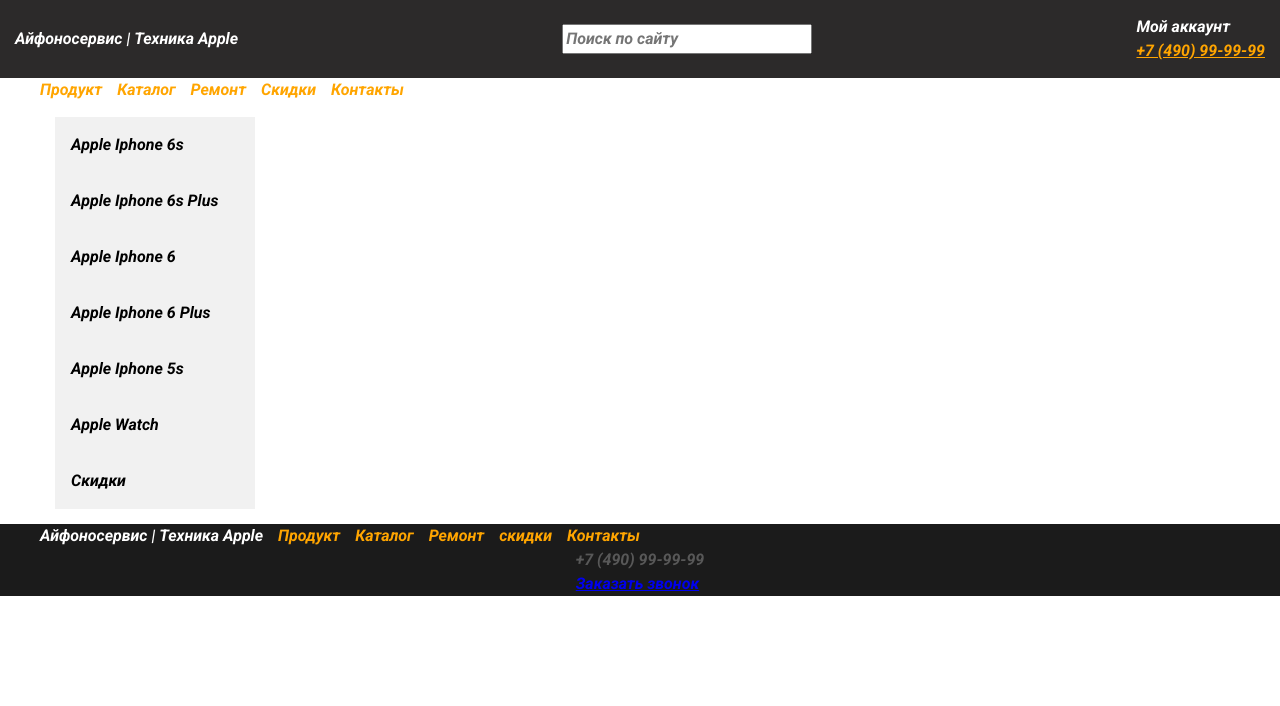
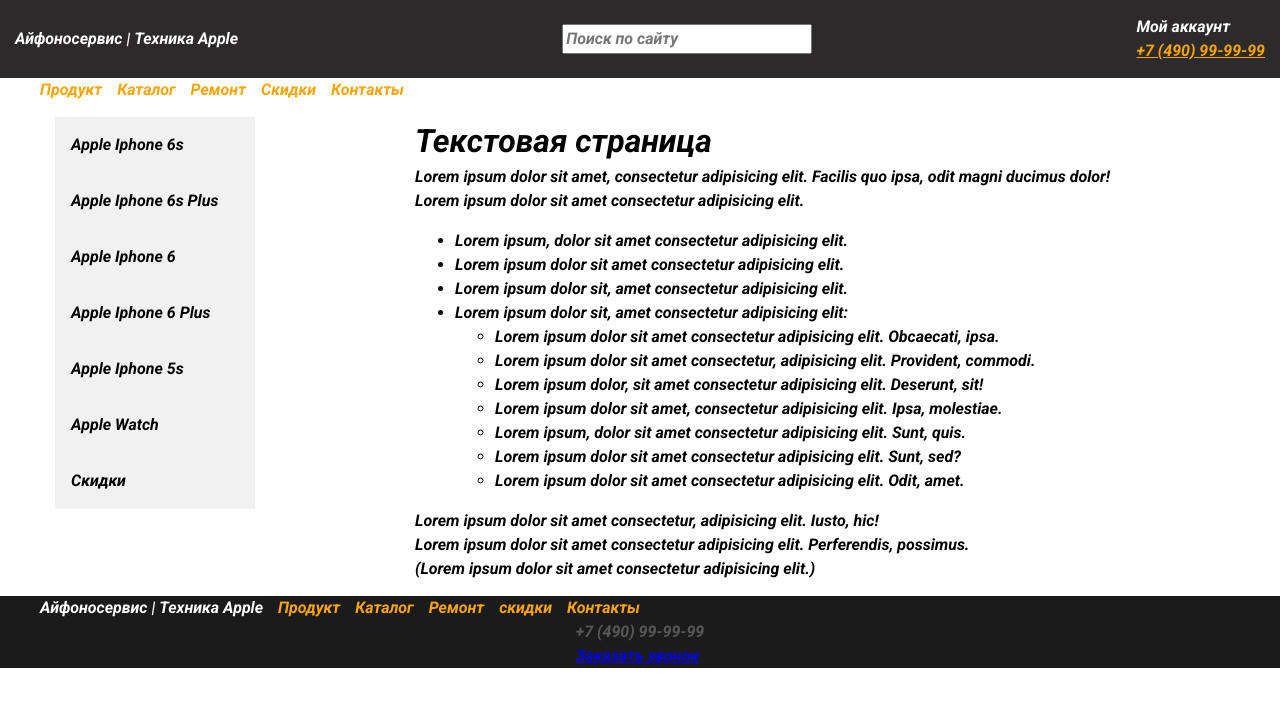
Before and after one commit to Drygz/Vladimir-khrushchev, a plain HTML site: page page.html in a window 1280 px wide. Drawn offline with Linux system fonts and the light colour scheme.

Commit message:
Update page.html

```diff
--- a/page.html
+++ b/page.html
@@ -62,10 +62,28 @@
             </aside>
         </div>
         <div class="main__right">
-
-
-            </section>
-
+           <h1>Текстовая страница</h1>
+           <p>Lorem ipsum dolor sit amet, consectetur adipisicing elit. Facilis quo ipsa, odit magni ducimus dolor!</p>
+           <span>Lorem ipsum dolor sit amet consectetur adipisicing elit.</span>
+        <ul>
+            <li>Lorem ipsum, dolor sit amet consectetur adipisicing elit.</li>
+            <li>Lorem ipsum dolor sit amet consectetur adipisicing elit.</li>
+            <li>Lorem ipsum dolor sit, amet consectetur adipisicing elit.</li>
+            <li>Lorem ipsum dolor sit, amet consectetur adipisicing elit:</li>
+            <ul>
+                <li>Lorem ipsum dolor sit amet consectetur adipisicing elit. Obcaecati, ipsa.</li>
+            <li>Lorem ipsum dolor sit amet consectetur, adipisicing elit. Provident, commodi.
+            </li>
+            <li>Lorem ipsum dolor, sit amet consectetur adipisicing elit. Deserunt, sit!</li>
+            <li>Lorem ipsum dolor sit amet, consectetur adipisicing elit. Ipsa, molestiae.</li>
+            <li>Lorem ipsum, dolor sit amet consectetur adipisicing elit. Sunt, quis.</li>
+            <li>Lorem ipsum dolor sit amet consectetur adipisicing elit. Sunt, sed?</li>
+            <li>Lorem ipsum dolor sit amet consectetur adipisicing elit. Odit, amet.</li>
+        </ul>
+        </ul>
+<p>Lorem ipsum dolor sit amet consectetur, adipisicing elit. Iusto, hic!</p>
+<p>Lorem ipsum dolor sit amet consectetur adipisicing elit. Perferendis, possimus.</p>
+<p>(Lorem ipsum dolor sit amet consectetur adipisicing elit.)</p>
         </div>
     </main>
 
```
